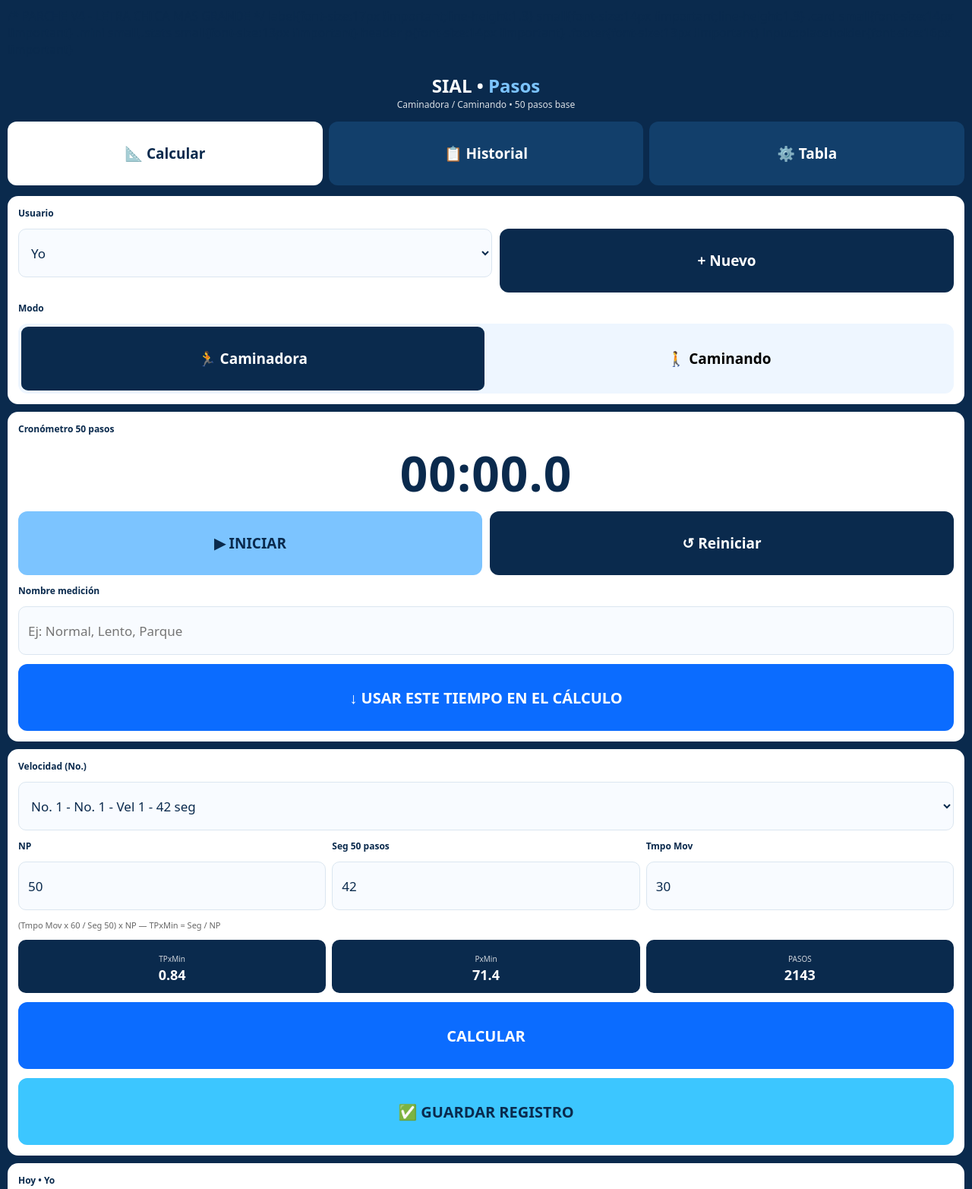
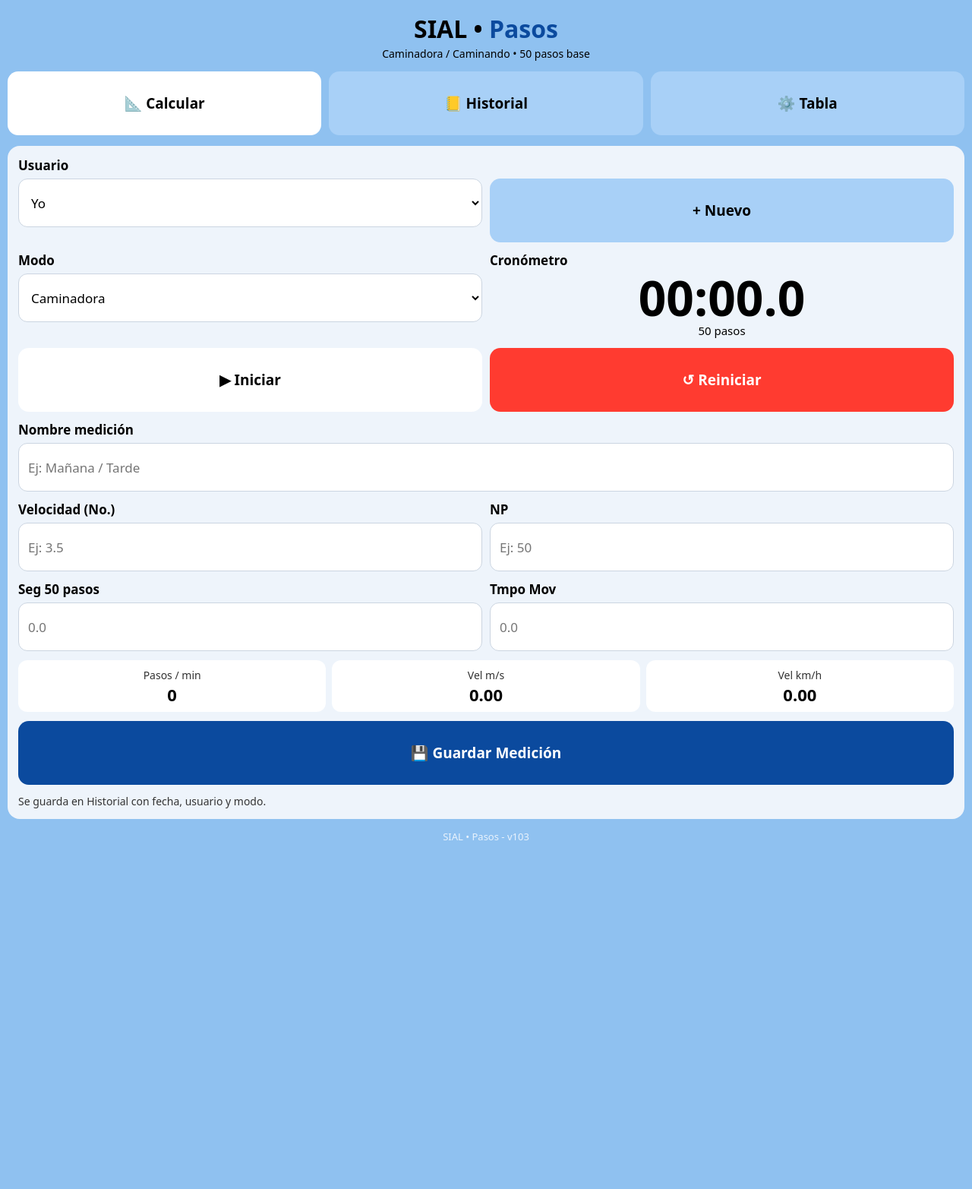
Before and after one commit to Mikevrags/SIAL_PASOS, a plain HTML site: page index.html in a window 1280 px wide. Shown: the top 1565 px of the page at 76% size. After the commit the page ends 1118 px from the top, so only its background shows below. Drawn offline with Linux system fonts and the light colour scheme.

Commit message:
Update index.html

```diff
--- a/index.html
+++ b/index.html
@@ -2,147 +2,149 @@
 <html lang="es">
 <head>
 <meta charset="UTF-8">
-<meta name="viewport" content="width=device-width,initial-scale=1,viewport-fit=cover">
+<meta name="viewport" content="width=device-width, initial-scale=1, maximum-scale=1">
 <title>SIAL • Pasos</title>
-/* PARCHE V4 - LETRA CHICA MAS GRANDE */
-label{font-size:17px !important;line-height:1.3}
-small{font-size:14px !important;line-height:1.3}
-.card small{font-size:14px !important}
-.mini small,.stats small{font-size:13px !important}
-header p{font-size:14px !important}
-.footer{font-size:13px !important}
-input::placeholder{font-size:16px !important}
 <style>
 *{box-sizing:border-box;margin:0;padding:0;font-family:system-ui,Arial,sans-serif}
-html,body{height:100%}
-body{background:#0a2a4d;color:#0a2a4d;min-height:100dvh;display:flex;flex-direction:column;padding:10px 10px 12px;gap:10px}
-header{text-align:center;color:white}
-header h1{font-size:24px} header h1 span{color:#7cc4ff}
-header p{font-size:12px;opacity:.85}
-.tabs{display:flex;gap:8px}
-.tab{flex:1;height:58px;border:0;border-radius:12px;background:#123f6b;color:white;font-size:16px;font-weight:700;display:flex;align-items:center;justify-content:center;gap:6px}
-.tab.active{background:white;color:#0a2a4d}
-.card{background:white;border-radius:14px;padding:14px;display:flex;flex-direction:column;gap:12px}
+body{background:#8fc1f0;min-height:100dvh;display:flex;flex-direction:column;gap:14px;padding:10px;padding-bottom:8px;justify-content:space-between}
+header{text-align:center;padding-top:6px}
+header h1{font-size:32px}
+header h1 span{color:#0b4a9e}
+header p{font-size:14px;margin-top:2px}
+.tabs{display:flex;gap:10px}
+.tab{flex:1;height:84px;min-height:84px;border:0;border-radius:14px;font-size:19px;font-weight:800;cursor:pointer;background:#a8d0f7}
+.tab.active{background:#fff}
+.card{background:#eef4fb;flex:1;border-radius:16px;padding:14px;display:flex;flex-direction:column;gap:12px;justify-content:space-evenly;overflow:auto}
+label{font-size:17px !important;font-weight:800;display:block;margin-bottom:6px}
+small{font-size:14px !important;color:#333}
+input,select{width:100%;height:64px !important;border:1px solid #cbd5e1;border-radius:12px;padding:0 12px;font-size:17px !important;background:#fff}
 .row{display:flex;gap:10px}
-.row>*{flex:1}
-label{font-size:12px;font-weight:800}
-input,select{width:100%;height:58px;border:1.5px solid #dbe6f0;border-radius:10px;padding:0 12px;font-size:16px;background:#f8fbff;color:#0a2a4d}
-.btn{width:100%;border:0;border-radius:12px;font-weight:800;font-size:17px;cursor:pointer;display:flex;align-items:center;justify-content:center;gap:8px}
-.btn-dark{background:#0a2a4d;color:white;height:62px}
-.btn-blue{background:#0b6cff;color:white;height:68px;font-size:18px}
-.btn-cyan{background:#3cc6ff;color:#0a2a4d;height:68px;font-size:17px}
-.btn-green{background:#22b85c;color:white;height:68px;font-size:17px}
-.btn-lightblue{background:#7cc4ff;color:#0a2a4d;height:62px}
-.modo{display:flex;background:#eef6ff;border-radius:12px;padding:4px;gap:4px}
-.modo button{flex:1;height:58px;border:0;border-radius:9px;background:transparent;font-weight:700;font-size:15px}
-.modo button.active{background:#0a2a4d;color:white}
-.crono{text-align:center;font-size:52px;font-weight:900;letter-spacing:1px;line-height:1}
-.grid3{display:grid;grid-template-columns:1fr 1fr 1fr;gap:8px}
-.mini{background:#0a2a4d;color:white;border-radius:10px;padding:12px 6px;text-align:center}
-.mini small{font-size:10px;opacity:.8} .mini b{font-size:18px;display:block}
-.stats{display:flex;gap:10px}
-.stats div{flex:1;background:#0a2a4d;color:white;border-radius:10px;padding:14px;text-align:center}
-.stats b{font-size:24px;display:block}
-table{width:100%;border-collapse:collapse;font-size:14px} th,td{padding:10px;border-bottom:1px solid #eee;text-align:left}
+.row>div{flex:1}
+.btn{height:84px;min-height:84px;border:0;border-radius:14px;font-size:19px;font-weight:800;cursor:pointer;background:#a8d0f7;width:100%}
+.btn.white{background:#fff}
+.btn.blue{background:#0b4a9e;color:#fff}
+.btn.red{background:#ff3b30;color:#fff}
+.crono{text-align:center}
+.crono b{font-size:64px;display:block;line-height:1}
+.crono span{font-size:15px}
+.mini{display:flex;gap:8px}
+.mini div{flex:1;background:#fff;border-radius:12px;padding:8px;text-align:center}
+.mini b{font-size:22px;display:block}
+.mini small{font-size:13px}
+#lista{max-height:300px;overflow:auto;display:flex;flex-direction:column;gap:8px}
+.item{background:#fff;border-radius:10px;padding:10px;display:flex;justify-content:space-between;align-items:center}
+.del{background:#ff3b30;color:#fff;border:0;border-radius:8px;padding:6px 10px}
+.footer{color:#fff;text-align:center;font-size:13px;opacity:.8}
+table{width:100%;border-collapse:collapse;background:#fff;border-radius:12px;overflow:hidden}
+th,td{padding:10px;text-align:center;font-size:15px;border-bottom:1px solid #eee}
+th{background:#0b4a9e;color:#fff}
 .hidden{display:none !important}
-#lista{max-height:300px;overflow:auto}
-.del{background:#ff3b30;color:white;border:0;border-radius:8px;padding:6px 10px}
-.footer{color:white;text-align:center;font-size:11px;opacity:.7;padding:4px}
-/* PARCHE V3 - LLENAR PANTALLA */
-body{justify-content:space-between !important;gap:14px !important}
-header{padding-top:6px}
-.card{flex:1 !important;justify-content:space-evenly !important}
-button,.btn,.tab{
-  height:84px !important;
-  min-height:84px !important;
-  font-size:19px !important;
-}
-input,select{height:64px !important;font-size:17px !important}
-.crono{font-size:64px !important;padding:6px 0}
-.modo button{height:72px !important}
-#btnCalcular,.btn-blue,.btn-cyan,.btn-green{
-  height:88px !important;
-  font-size:20px !important;
-}
 </style>
 </head>
 <body>
-<header><h1>SIAL • <span>Pasos</span></h1><p id="sub">Caminadora / Caminando • 50 pasos base</p></header>
+<header>
+<h1>SIAL • <span>Pasos</span></h1>
+<p>Caminadora / Caminando • 50 pasos base</p>
+</header>
 
 <div class="tabs">
-<button class="tab active" onclick="showTab('cal',this)">📐 Calcular</button>
-<button class="tab" onclick="showTab('his',this)">📋 Historial</button>
-<button class="tab" onclick="showTab('tab',this)">⚙️ Tabla</button>
+<button class="tab active" onclick="showTab('calcular',this)">📐 Calcular</button>
+<button class="tab" onclick="showTab('historial',this)">📒 Historial</button>
+<button class="tab" onclick="showTab('tabla',this)">⚙️ Tabla</button>
 </div>
 
 <!-- CALCULAR -->
-<div id="tab-cal" style="display:flex;flex-direction:column;gap:10px;flex:1">
-<div class="card">
-<label>Usuario</label>
-<div class="row"><select id="usuario"></select><button class="btn btn-dark" onclick="nuevoUsuario()">+ Nuevo</button></div>
-<label>Modo</label>
-<div class="modo"><button id="mCaminadora" class="active" onclick="setModo('Caminadora')">🏃 Caminadora</button><button id="mCaminando" onclick="setModo('Caminando')">🚶 Caminando</button></div>
+<div class="card" id="tab-calcular">
+<div class="row">
+<div><label>Usuario</label><select id="usuario"><option>Yo</option></select></div>
+<div><label>&nbsp;</label><button class="btn" onclick="nuevoUsuario()">+ Nuevo</button></div>
 </div>
 
-<div class="card">
-<label>Cronómetro 50 pasos</label>
-<div class="crono" id="crono">00:00.0</div>
-<div class="row"><button class="btn btn-lightblue" id="btnCrono" onclick="toggleCrono()">▶ INICIAR</button><button class="btn btn-dark" onclick="resetCrono()">↺ Reiniciar</button></div>
-<label>Nombre medición</label><input id="nombreMed" placeholder="Ej: Normal, Lento, Parque">
-<button class="btn btn-blue" onclick="usarTiempo()">↓ USAR ESTE TIEMPO EN EL CÁLCULO</button>
+<div class="row">
+<div><label>Modo</label><select id="modo"><option value="Caminadora">Caminadora</option><option value="Caminando">Caminando</option></select></div>
+<div><label>Cronómetro</label><div class="crono"><b id="tiempo">00:00.0</b><span>50 pasos</span></div></div>
 </div>
 
-<div class="card">
-<label>Velocidad (No.)</label><select id="velSel" onchange="cargarVel()"></select>
-<div class="grid3"><label>NP</label><label>Seg 50 pasos</label><label>Tmpo Mov</label></div>
-<div class="grid3"><input id="np" type="number" value="50"><input id="seg" type="number" value="42"><input id="tmpo" type="number" value="30"></div>
-<small style="font-size:11px;color:#666">(Tmpo Mov x 60 / Seg 50) x NP — TPxMin = Seg / NP</small>
-<div class="grid3"><div class="mini"><small>TPxMin</small><b id="rTP">0.84</b></div><div class="mini"><small>PxMin</small><b id="rPx">71.4</b></div><div class="mini"><small>PASOS</small><b id="rPasos">2143</b></div></div>
-<button class="btn btn-blue" onclick="calcular()">CALCULAR</button>
-<button class="btn btn-cyan" onclick="guardar()">✅ GUARDAR REGISTRO</button>
+<div class="row">
+<button class="btn white" id="btnCrono" onclick="toggleCrono()">▶ Iniciar</button>
+<button class="btn red" onclick="resetCrono()">↺ Reiniciar</button>
 </div>
 
-<div class="card">
-<label>Hoy • <span id="hoyUser">Yo</span></label>
-<div class="stats"><div><small>Pasos hoy</small><b id="hoyPasos">0</b></div><div><small>Registros</small><b id="hoyReg">0</b></div></div>
-<button class="btn btn-green" onclick="exportar()">📥 EXPORTAR A EXCEL</button>
+<div><label>Nombre medición</label><input id="nombre" placeholder="Ej: Mañana / Tarde"></div>
+
+<div class="row">
+<div><label>Velocidad (No.)</label><input id="velocidad" type="number" step="0.1" placeholder="Ej: 3.5"></div>
+<div><label>NP</label><input id="np" type="number" placeholder="Ej: 50"></div>
 </div>
+
+<div class="row">
+<div><label>Seg 50 pasos</label><input id="seg" readonly placeholder="0.0"></div>
+<div><label>Tmpo Mov</label><input id="tmpo" readonly placeholder="0.0"></div>
+</div>
+
+<div class="mini">
+<div><small>Pasos / min</small><b id="ppm">0</b></div>
+<div><small>Vel m/s</small><b id="vms">0</b></div>
+<div><small>Vel km/h</small><b id="vkm">0</b></div>
+</div>
+
+<button class="btn blue" onclick="guardar()">💾 Guardar Medición</button>
+<small>Se guarda en Historial con fecha, usuario y modo.</small>
 </div>
 
 <!-- HISTORIAL -->
-<div id="tab-his" class="card hidden"><label>Historial</label><div id="lista"></div><button class="btn btn-dark" onclick="borrarTodo()">Borrar todo</button></div>
+<div class="card hidden" id="tab-historial">
+<label>Historial guardado</label>
+<div id="lista"></div>
+<button class="btn red" onclick="borrarTodo()">Borrar todo el historial</button>
+</div>
 
 <!-- TABLA -->
-<div id="tab-tab" class="card hidden"><label>Tabla de Velocidades</label><div class="row"><input id="nVelNombre" placeholder="Ej: Vel 2"><input id="nVelSeg" type="number" placeholder="Seg 50 pasos"></div><button class="btn btn-blue" onclick="agregarVel()">+ Agregar velocidad</button><div id="listaVel"></div></div>
+<div class="card hidden" id="tab-tabla">
+<label>Tabla de referencia</label>
+<table>
+<tr><th>Velocidad</th><th>Seg 50 pasos</th><th>Pasos/min</th></tr>
+<tr><td>2.0</td><td>45.0</td><td>67</td></tr>
+<tr><td>3.0</td><td>30.0</td><td>100</td></tr>
+<tr><td>3.5</td><td>25.7</td><td>117</td></tr>
+<tr><td>4.0</td><td>22.5</td><td>133</td></tr>
+<tr><td>5.0</td><td>18.0</td><td>167</td></tr>
+</table>
+<small>Valores de referencia para 50 pasos base. Tu medición real se calcula con el cronómetro.</small>
+</div>
 
-<div class="footer">SIAL • Sin internet • Guarda en tu celular</div>
+<div class="footer">SIAL • Pasos - v103</div>
 
 <script>
-let modo='Caminadora', usuarios=JSON.parse(localStorage.getItem('sial_pasos_usuarios')||'["Yo"]'), registros=JSON.parse(localStorage.getItem('sial_pasos_reg')||'[]'), vels=JSON.parse(localStorage.getItem('sial_pasos_vels')||'[{"n":"No. 1 - Vel 1","seg":42}]');
-let cronoInt=null, cronoStart=0, cronoElapsed=0, cronoRun=false;
-function save(){localStorage.setItem('sial_pasos_usuarios',JSON.stringify(usuarios));localStorage.setItem('sial_pasos_reg',JSON.stringify(registros));localStorage.setItem('sial_pasos_vels',JSON.stringify(vels));}
-function showTab(id,btn){['cal','his','tab'].forEach(t=>document.getElementById('tab-'+t).classList.toggle('hidden',t!==id));document.querySelectorAll('.tab').forEach(b=>b.classList.remove('active'));btn.classList.add('active');if(id==='his')renderHis();if(id==='tab')renderVel();}
-function setModo(m){modo=m;document.getElementById('mCaminadora').classList.toggle('active',m==='Caminadora');document.getElementById('mCaminando').classList.toggle('active',m==='Caminando');document.getElementById('sub').textContent=m+' • 50 pasos base';}
-function renderUsuarios(){let s=document.getElementById('usuario');s.innerHTML=usuarios.map(u=>`<option>${u}</option>`).join('');document.getElementById('hoyUser').textContent=s.value;}
-function nuevoUsuario(){let n=prompt('Nombre del usuario:');if(!n)return;usuarios.push(n);save();renderUsuarios();document.getElementById('usuario').value=n;}
-function renderVelSel(){let s=document.getElementById('velSel');s.innerHTML=vels.map((v,i)=>`<option value="${i}">No. ${i+1} - ${v.n} - ${v.seg} seg</option>`).join('');}
-function cargarVel(){let v=vels[document.getElementById('velSel').value];if(v)document.getElementById('seg').value=v.seg;calcular();}
-function renderVel(){document.getElementById('listaVel').innerHTML=vels.map((v,i)=>`<div style="display:flex;justify-content:space-between;padding:10px 0;border-bottom:1px solid #eee">No.${i+1} ${v.n} - ${v.seg}s <button class="del" onclick="delVel(${i})">X</button></div>`).join('')||'Sin velocidades';}
-function agregarVel(){let n=document.getElementById('nVelNombre').value||('Vel '+(vels.length+1));let s=parseFloat(document.getElementById('nVelSeg').value);if(!s)return alert('Pon los segundos');vels.push({n,seg:s});save();renderVelSel();renderVel();}
-function delVel(i){vels.splice(i,1);save();renderVelSel();renderVel();}
+let startTime=0,elapsed=0,timer=null,running=false;
+let historial=JSON.parse(localStorage.getItem('sial_historial')||'[]');
 function fmt(ms){let s=ms/1000;let m=Math.floor(s/60);let sec=(s%60).toFixed(1).padStart(4,'0');return String(m).padStart(2,'0')+':'+sec;}
-function toggleCrono(){if(!cronoRun){cronoRun=true;cronoStart=Date.now()-cronoElapsed;document.getElementById('btnCrono').textContent='⏸ PAUSAR';cronoInt=setInterval(()=>{cronoElapsed=Date.now()-cronoStart;document.getElementById('crono').textContent=fmt(cronoElapsed);},100);}else{cronoRun=false;clearInterval(cronoInt);document.getElementById('btnCrono').textContent='▶ INICIAR';}}
-function resetCrono(){clearInterval(cronoInt);cronoRun=false;cronoElapsed=0;document.getElementById('crono').textContent='00:00.0';document.getElementById('btnCrono').textContent='▶ INICIAR';}
-function usarTiempo(){let seg=(cronoElapsed/1000)||parseFloat(document.getElementById('crono').textContent.split(':')[1])||0;if(!seg)return alert('Primero inicia el cronómetro');document.getElementById('seg').value=Math.round(seg*10)/10;calcular();alert('Tiempo '+seg.toFixed(1)+'s usado');}
-function calcular(){let np=parseFloat(document.getElementById('np').value)||50;let seg=parseFloat(document.getElementById('seg').value)||1;let tmpo=parseFloat(document.getElementById('tmpo').value)||0;let tp=seg/np;let px=60/tp;let pasos=Math.round(px*tmpo);document.getElementById('rTP').textContent=tp.toFixed(2);document.getElementById('rPx').textContent=px.toFixed(1);document.getElementById('rPasos').textContent=pasos;actualizarHoy();return {np,seg,tmpo,tp,px,pasos};}
-function guardar(){let c=calcular();let r={fecha:new Date().toLocaleString('es-MX'),usuario:document.getElementById('usuario').value,modo, nombre:document.getElementById('nombreMed').value||'Sin nombre',...c};registros.unshift(r);save();renderHis();actualizarHoy();alert('Guardado: '+c.pasos+' pasos');}
-function actualizarHoy(){let hoy=new Date().toLocaleDateString('es-MX');let u=document.getElementById('usuario').value;let f=registros.filter(r=>r.fecha.includes(hoy)&&r.usuario===u);document.getElementById('hoyPasos').textContent=f.reduce((a,b)=>a+b.pasos,0);document.getElementById('hoyReg').textContent=f.length;}
-function renderHis(){document.getElementById('lista').innerHTML=registros.map((r,i)=>`<div style="padding:10px 0;border-bottom:1px solid #eee"><b>${r.pasos} pasos</b> - ${r.nombre} - ${r.modo}<br><small>${r.fecha} • ${r.usuario} • ${r.seg}s / ${r.tmpo} min</small> <button class="del" onclick="delReg(${i})">X</button></div>`).join('')||'Sin registros';}
-function delReg(i){registros.splice(i,1);save();renderHis();actualizarHoy();}
-function borrarTodo(){if(confirm('¿Borrar todo?')){registros=[];save();renderHis();actualizarHoy();}}
-function exportar(){let csv='Fecha,Usuario,Modo,Nombre,NP,Seg 50,Tmpo Mov,TPxMin,PxMin,Pasos\n'+registros.map(r=>[r.fecha,r.usuario,r.modo,r.nombre,r.np,r.seg,r.tmpo,r.tp.toFixed(2),r.px.toFixed(1),r.pasos].join(',')).join('\n');let a=document.createElement('a');a.href=URL.createObjectURL(new Blob([csv],{type:'text/csv'}));a.download='SIAL_Pasos.csv';a.click();}
-document.getElementById('usuario').addEventListener('change',e=>{document.getElementById('hoyUser').textContent=e.target.value;actualizarHoy();});
-renderUsuarios();renderVelSel();calcular();
+function toggleCrono(){
+ if(!running){running=true;startTime=Date.now()-elapsed;document.getElementById('btnCrono').textContent='⏸ Pausar';timer=setInterval(()=>{elapsed=Date.now()-startTime;document.getElementById('tiempo').textContent=fmt(elapsed);calc();},100);}
+ else{running=false;clearInterval(timer);document.getElementById('btnCrono').textContent='▶ Iniciar';}
+}
+function resetCrono(){running=false;clearInterval(timer);elapsed=0;document.getElementById('tiempo').textContent='00:00.0';document.getElementById('btnCrono').textContent='▶ Iniciar';calc();}
+function calc(){
+ let seg=elapsed/1000;
+ document.getElementById('seg').value=seg?seg.toFixed(1):'';
+ document.getElementById('tmpo').value=seg?seg.toFixed(1):'';
+ let ppm=seg>0?(50/seg*60):0;
+ document.getElementById('ppm').textContent=Math.round(ppm);
+ let vms=seg>0?(35/seg):0;
+ document.getElementById('vms').textContent=vms.toFixed(2);
+ document.getElementById('vkm').textContent=(vms*3.6).toFixed(2);
+}
+function showTab(id,btn){document.querySelectorAll('.tab').forEach(b=>b.classList.remove('active'));btn.classList.add('active');['calcular','historial','tabla'].forEach(t=>{document.getElementById('tab-'+t).classList.toggle('hidden',t!==id)});if(id==='historial')render();}
+function nuevoUsuario(){let n=prompt('Nombre del nuevo usuario:');if(!n)return;let s=document.getElementById('usuario');let o=document.createElement('option');o.textContent=n;s.appendChild(o);s.value=n;}
+function guardar(){
+ let seg=elapsed/1000;if(seg<=0){alert('Primero usa el cronómetro');return;}
+ let d={fecha:new Date().toLocaleString(),usuario:document.getElementById('usuario').value,modo:document.getElementById('modo').value,nombre:document.getElementById('nombre').value||'Sin nombre',vel:document.getElementById('velocidad').value||'-',np:document.getElementById('np').value||'-',seg:seg.toFixed(1),ppm:document.getElementById('ppm').textContent};
+ historial.unshift(d);localStorage.setItem('sial_historial',JSON.stringify(historial));alert('Guardado');render();
+}
+function render(){let l=document.getElementById('lista');if(!historial.length){l.innerHTML='<small>Sin mediciones aún.</small>';return;}l.innerHTML=historial.map((h,i)=>`<div class="item"><div><b>${h.nombre}</b><br><small>${h.fecha} • ${h.usuario} • ${h.modo} • ${h.seg}s • ${h.ppm} ppm</small></div><button class="del" onclick="borrar(${i})">X</button></div>`).join('');}
+function borrar(i){historial.splice(i,1);localStorage.setItem('sial_historial',JSON.stringify(historial));render();}
+function borrarTodo(){if(confirm('¿Borrar todo?')){historial=[];localStorage.removeItem('sial_historial');render();}}
+render();calc();
 </script>
 </body>
 </html>
```
